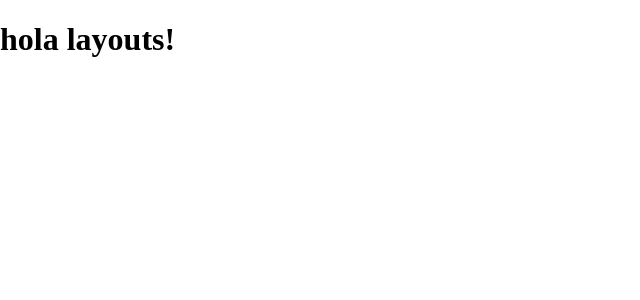
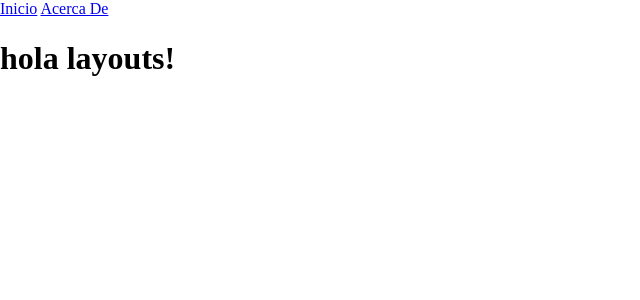
Before and after one commit to jcvara/jcvara.github.io, a Jekyll site: the page built from index.html, in a window 1280 px wide. Shown: the top 300 px of the page, without its empty margins (0-640 px from the left). Built offline with Jekyll 4.4.1, drawn with Linux system fonts in a browser that asks for light colours.

Commit message:
Includes

```diff
--- /dev/null
+++ b/_includes/navigation.html
@@ -0,0 +1,4 @@
+<nav>
+  <a href="/">Inicio</a>
+  <a href="/about.html">Acerca De</a>
+</nav>
--- a/_layouts/default.html
+++ b/_layouts/default.html
@@ -22,6 +22,7 @@
 
 <body>
 
+  {% include navigation.html %}
   {{ content }}
   <!-- <script src=""></script> -->
 
```
